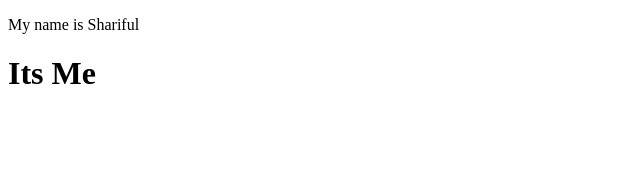
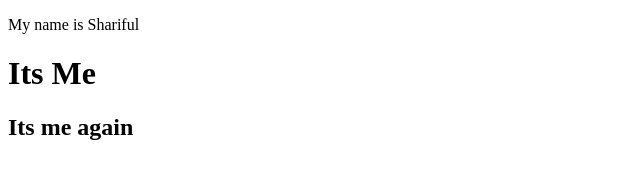
Before and after one commit to Sharifulcse8/its_me, a plain HTML site: page index.html in a window 1280 px wide. Shown: the whole page, without its empty margins (0-640 px from the left). Drawn offline with Linux system fonts and the light colour scheme.

Commit message:
second commit

```diff
--- a/index.html
+++ b/index.html
@@ -8,5 +8,6 @@
 <body>
     <p>My name is Shariful</p>
     <h1>Its Me</h1>
+    <h2>Its me again</h2>
 </body>
 </html>
```
